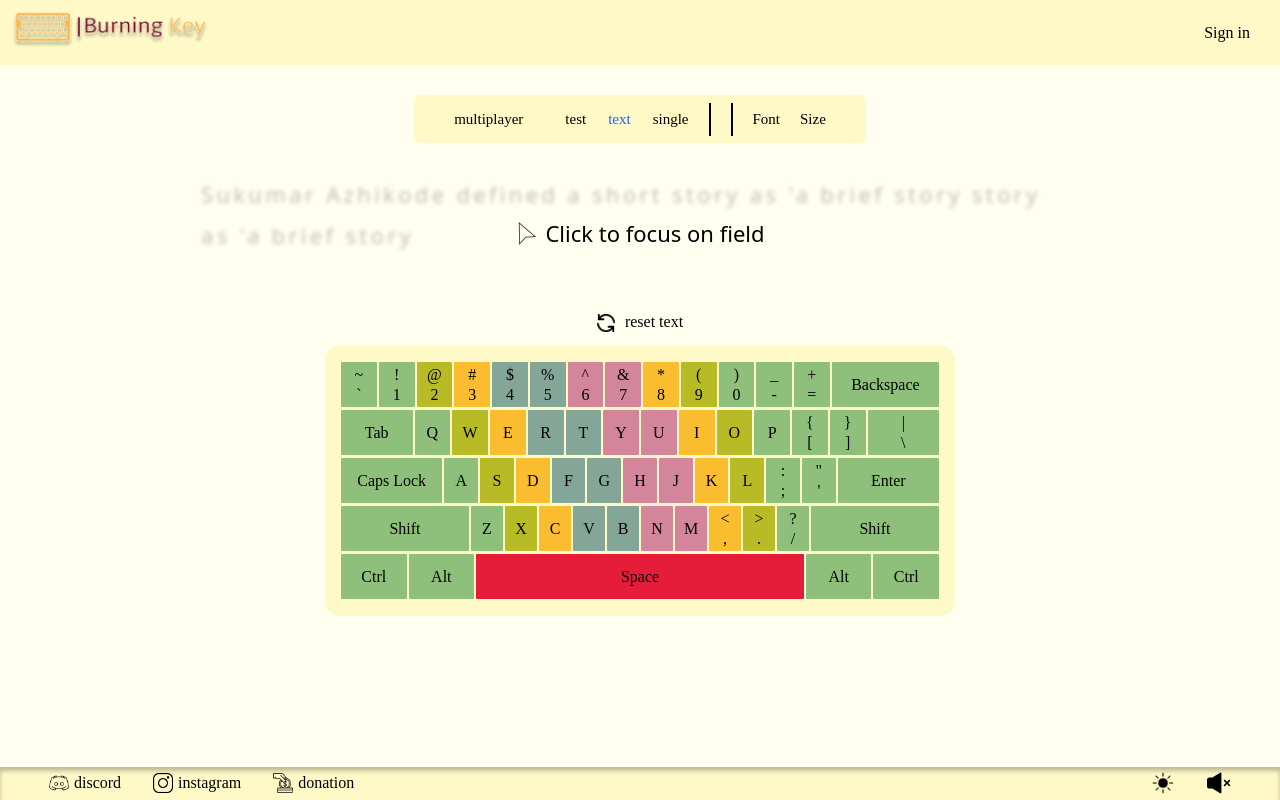
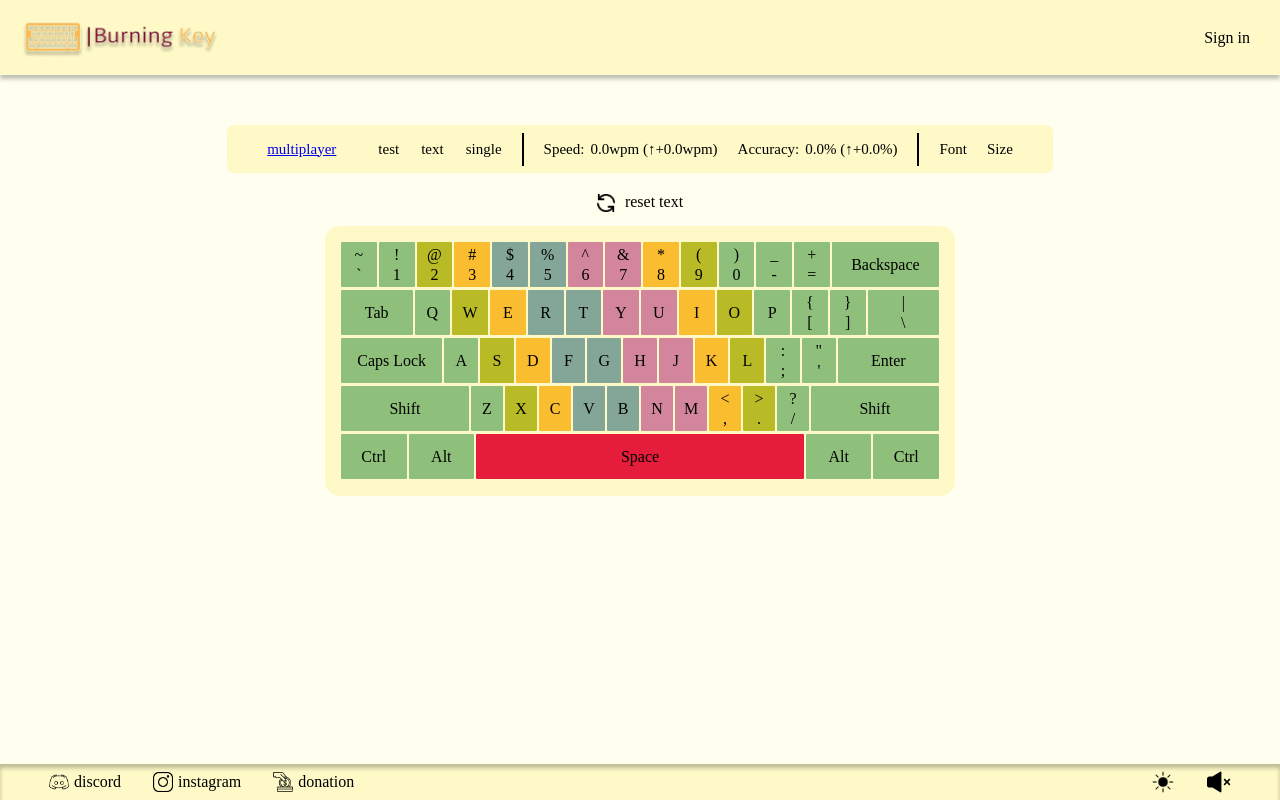
Before and after one commit to davinci-arch/burning-key-frontend, a React (Vite) app: page / in a window 1280 px wide. Built offline with nearby package versions, Linux system fonts and the light colour scheme.

Commit message:
[fix]: fixed styles

```diff
--- a/src/typing/components/SigninPage.jsx
+++ b/src/typing/components/SigninPage.jsx
@@ -1,5 +1,7 @@
 import "../styles/signinpage.scss";
 import { useState } from "react";
+import Header from "./Header.jsx";
+import Footer from "./Footer.jsx";
 
 export default function SigninPage({ isDarkTheme, toggleTheme, isSoundOn, toggleSound }) {
     const [email, setEmail] = useState("");
--- a/src/typing/components/SingleTyping.jsx
+++ b/src/typing/components/SingleTyping.jsx
@@ -8,9 +8,6 @@ export default function SingleTyping({ typoRef, isSoundOn, setNewSpeed, newAccur
     const [countKeys, setCountKeys] = useState(0);
     const [isFocused, setFocused] = useState(false);
     const [isPause, setIsPause] = useState(false);
-    let regex = /.*?\s|.*?$/g;
-    const [textAPI, setTextAPI] = useState("Sukumar Azhikode defined a short story as 'a brief story story as 'a brief story");
-    const [words, setWords] = useState(textAPI.match(regex));
     useEffect(() => {
         let timer;
         if (isRunning) {
@@ -62,14 +59,13 @@ export default function SingleTyping({ typoRef, isSoundOn, setNewSpeed, newAccur
                 isDarkTheme={isDarkTheme}
                 selectedFont={selectedFont}
                 selectedSize={selectedSize}
-                textAPI={words}
             >
 
                 {!isFocused ?
-                    <div className="description"
-                        onClick={handleFocuse}
+                    <div className={`description ${isDarkTheme ? 'dark' : ''}`}
+                         onClick={handleFocuse}
                     >
-                        <span className="img-container">
+                        <span className={`img-container ${isDarkTheme ? 'dark' : ''}`}>
                             <img src="/src/assets/cursor.png" alt="cursor" className="cursor-pointer" />
                         </span>
                         <span className="hint">Click to focus on field</span>
--- a/src/typing/components/SingleTypingPage.jsx
+++ b/src/typing/components/SingleTypingPage.jsx
@@ -7,8 +7,9 @@ import SingleTyping from './SingleTyping';
 import { Link } from 'react-router-dom';
 import Header from './Header';
 import Footer from './Footer';
+
 export default function SingleTypingPage({ isDarkTheme, toggleTheme, isSoundOn, toggleSound,
-    selectedFont, handleFontClick, selectedSize, handleSizeClick }) {
+                                             selectedFont, handleFontClick, selectedSize, handleSizeClick }) {
 
     const typoRef = useRef(null);
 
@@ -16,9 +17,26 @@ export default function SingleTypingPage({ isDarkTheme, toggleTheme, isSoundOn,
     const [accuracy, setAccuracy] = useState(0);
     const [prevSpeed, setPrevSpeed] = useState(0.0);
     const [prevAccuracy, setPrevAccuracy] = useState(0);
-    const [activeTab, setActiveTab] = useState('text');
+    const [activeTab, setActiveTab] = useState(() => {
+        return  localStorage.getItem('activeTab');
+    });
+
+
     const [choosenTime, setTime] = useState(15);
     const [result, setResult] = useState(false);
+
+    // Retrieve the activeTab from localStorage when the component mounts
+    useEffect(() => {
+        const savedActiveTab = localStorage.getItem('activeTab');
+        if (savedActiveTab) {
+            setActiveTab(savedActiveTab);
+        }
+    }, []);
+
+    // Save the activeTab to localStorage whenever it changes
+    useEffect(() => {
+        localStorage.setItem('activeTab', activeTab);
+    }, [activeTab]);
 
     const setNewSpeed = (wpm) => {
         setSpeed(wpm);
@@ -34,7 +52,6 @@ export default function SingleTypingPage({ isDarkTheme, toggleTheme, isSoundOn,
         setActiveTab(tab);
     };
 
-
     const changeTime = (value) => {
         setTime(value);
     }
@@ -44,24 +61,18 @@ export default function SingleTypingPage({ isDarkTheme, toggleTheme, isSoundOn,
             typoRef.current.resetText();
         }
     }
+
     return (
         <div className="single-typing">
             <Header isDarkTheme={isDarkTheme} />
 
             <div className={`home ${isDarkTheme ? 'dark' : ''}`}>
-                {result ?
-                    <TypingResult
-                        speed={speed}
-                        prevSpeed={prevSpeed}
-                        accuracy={accuracy}
-                        prevAccuracy={prevAccuracy} /> : null
-                }
                 <div className="toolbar-container">
                     <div className="toolbar">
                         <div className="navigation">
                             <Link to="/multiplayer/rooms" className='link'>
                                 <p onClick={() => handleTabClick('multiplayer')}
-                                    className={activeTab === 'multiplayer' ? 'active' : ''}>
+                                   className={activeTab === 'multiplayer' ? 'active' : ''}>
                                     multiplayer
                                 </p>
                             </Link>
@@ -79,13 +90,21 @@ export default function SingleTypingPage({ isDarkTheme, toggleTheme, isSoundOn,
                         </div>
                         <span className="separator"></span>
                         <div className="toolbar-middle">
-                            {activeTab === "test" ?
-                                <div className="time-options">
-                                    <p onClick={() => changeTime(15)} className={choosenTime === 15 ? 'active' : ''}>15</p>
-                                    <p onClick={() => changeTime(30)} className={choosenTime === 30 ? 'active' : ''}>30</p>
-                                    <p onClick={() => changeTime(60)} className={choosenTime === 60 ? 'active' : ''}>60</p>
-                                </div> : null
-                            }
+                            <TypingResult
+                                speed={speed}
+                                prevSpeed={prevSpeed}
+                                accuracy={accuracy}
+                                prevAccuracy={prevAccuracy}/>
+                            <div className={`time-options ${activeTab === "test" ? 'expanded' : ''}`}>
+                                <p onClick={() => changeTime(15)}
+                                   className={choosenTime === 15 ? 'active' : ''}>15</p>
+                                <p onClick={() => changeTime(30)}
+                                   className={choosenTime === 30 ? 'active' : ''}>30</p>
+                                <p onClick={() => changeTime(60)}
+                                   className={choosenTime === 60 ? 'active' : ''}>60</p>
+                                <p onClick={() => changeTime(120)}
+                                   className={choosenTime === 120 ? 'active' : ''}>120</p>
+                            </div>
                         </div>
                         <span className="separator"></span>
                         <div className="text-config">
@@ -173,7 +192,7 @@ export default function SingleTypingPage({ isDarkTheme, toggleTheme, isSoundOn,
 
             </div>
             <Footer isDarkTheme={isDarkTheme} toggleTheme={toggleTheme} isSoundOn={isSoundOn}
-                toggleSound={toggleSound} />
+                    toggleSound={toggleSound} />
         </div>
     )
 }
--- a/src/typing/components/TestTyping.jsx
+++ b/src/typing/components/TestTyping.jsx
@@ -9,9 +9,7 @@ export default function TestTyping({ typoRef, isSoundOn, setNewSpeed, newAccurac
     const [countKeys, setCountKeys] = useState(0);
     const [elapsedTime, setElapsedTime] = useState(0);
     const [isFocused, setFocused] = useState(false);
-    let regex = /.*?\s|.*?$/g;
-    const [textAPI, setTextAPI] = useState("Sukumar Azhikode defined a short story as 'a brief story story as 'a brief story");
-    const [words, setWords] = useState(textAPI.match(regex));
+
     const handleClick = useRef(null);
 
     useEffect(() => {
@@ -37,12 +35,13 @@ export default function TestTyping({ typoRef, isSoundOn, setNewSpeed, newAccurac
                 });
             }, 1000);
         } else if (!isRunning && elapsedTime !== 0) {
+            document.getElementsByClassName("time-options")[0].removeEventListener('click', handleClick.current, true);
             clearInterval(timer);
             finishTest();
         }
         return () => {
             clearInterval(timer);
-            document.getElementsByClassName("time-options")[0].removeEventListener('click', handleClick.current, true);
+            // document.getElementsByClassName("time-options")[0].removeEventListener('click', handleClick.current, true);
         };
     }, [isRunning]);
 
@@ -100,11 +99,11 @@ export default function TestTyping({ typoRef, isSoundOn, setNewSpeed, newAccurac
                 isDarkTheme={isDarkTheme}
                 selectedFont={selectedFont}
                 selectedSize={selectedSize}
-                textAPI={words}
             >
+
                 {!isFocused ?
-                    <div className="description" onClick={handleFocuse}>
-                        <span className="img-container">
+                    <div className={`description ${isDarkTheme ? 'dark' : ''}`} onClick={handleFocuse}>
+                        <span className={`img-container ${isDarkTheme ? 'dark' : ''}`}>
                             <img src="/src/assets/cursor.png" alt="cursor" className="cursor-pointer" />
                         </span>
                         <span className="hint">Click to focus on field</span>
--- a/src/typing/components/Typing.jsx
+++ b/src/typing/components/Typing.jsx
@@ -8,9 +8,11 @@ import "../styles/typing.scss"
 import { getText } from "../api/TextAPI"
 
 const Typing = forwardRef((props, ref) => {
+    const [textAPI, setTextAPI] = useState("Sukumar Azhikode Azhikode Azhikode Azhikode Azhikode Azhikode Azhikode Azhikode Azhikode Azhikode Azhikode Azhikode Azhikode Azhikode Azhikode Azhikode Azhikode Azhikode Azhikode Azhikode Azhikode Azhikode Azhikode Azhikode Azhikode Azhikode Azhikode Azhikode Azhikode Azhikode Azhikode Azhikode defined a short story as 'a brief story story as 'a brief story");
     const [inputText, setInputText] = useState("");
     const [counterExtraLetter, setCounterExtraLetter] = useState(0);
-    const [words, setWords] = useState(props.textAPI);
+    let regex = /.*?\s|.*?$/g;
+    const [words, setWords] = useState(textAPI.match(regex));
     const [isCursorVisible, setCursorVisible] = useState(false);
     const [extraLetter, setExtraLetter] = useState([]);
     const [wordIndex, setWordIndex] = useState(0);
@@ -18,9 +20,29 @@ const Typing = forwardRef((props, ref) => {
     const [lines, setLines] = useState([]);
     const [countCorrectTypingKeys, setCountCorrectTypingKeys] = useState(0);
     const [countTypingKeys, setCountTypingKeys] = useState(0);
+    const [isLoaded, setLoaded] = useState(false);
     const inputRef = useRef(null);
     const containerRef = useRef(null);
     const amountOfExtraLetters = 5;
+
+
+    // (fetch data from server)
+    // useEffect(() => {
+    //     const fetchData = async () => {
+    //         const result = await getText();
+    //         setTextAPI(result);
+    //         setWords(result.match(regex));
+    //     }
+    //     fetchData();
+    // }, []);
+    useEffect(() => {
+        if (props.type == "multiplayer") {
+            setLoaded(true);
+            if (isLoaded) {
+                props.amountOfWords(words.length);
+            }
+        }
+    }, [isLoaded]);
 
     useImperativeHandle(ref, () => ({
         resetText() {
@@ -43,7 +65,7 @@ const Typing = forwardRef((props, ref) => {
     }));
 
     const resetAllData = () => {
-        setWords(props.textAPI);
+        setWords(textAPI.match(regex));
         setInputText("");
         setWordIndex(0);
         setCounterExtraLetter(0);
--- a/src/typing/components/TypingResult.jsx
+++ b/src/typing/components/TypingResult.jsx
@@ -1,4 +1,4 @@
-
+import '../styles/typingresult.scss';
 export default function TypingResult({speed, prevSpeed, accuracy, prevAccuracy}) {
     const getColorClass = (current, previous) => {
         if (current > previous) {
@@ -10,9 +10,9 @@ export default function TypingResult({speed, prevSpeed, accuracy, prevAccuracy})
     };
 
     return (
+        <div className="empty-middle">
             <div>
-            <div className="speed-container">
-                <span style={{ marginLeft: '25px', marginRight: '3px', color: 'indigo', fontSize: '17px' }}>
+                            <span className="span-name">
                                 Speed:
                             </span>
                 <span className="speed-value">{speed.toFixed(1)}wpm</span> (
@@ -20,8 +20,8 @@ export default function TypingResult({speed, prevSpeed, accuracy, prevAccuracy})
                                 {speed - prevSpeed >= 0 ? '↑+' : '↓'}{(speed - prevSpeed).toFixed(1)}wpm
                             </span>)
             </div>
-            <div className="accuracy-container">
-                <span style={{ marginLeft: '30px', marginRight: '3px', color: 'indigo', fontSize: '17px' }}>
+            <div>
+                            <span className="span-name">
                                 Accuracy:
                             </span>
                 <span className="accuracy-value">{accuracy.toFixed(1)}%</span> (
--- a/src/typing/styles/index.scss
+++ b/src/typing/styles/index.scss
@@ -5,6 +5,7 @@
 }
 
 .main-header {
+    z-index: 0;
     width: 100%;
     background-color: #FEF9C7;
     box-shadow: 0 4px 4px 0 rgba(0, 0, 0, .25);
@@ -17,6 +18,8 @@
         width: 258px;
         height: 61px;
         cursor: pointer;
+        margin-left: 10px;
+        margin-top: 10px;
     }
 
     .user-panel {
@@ -37,7 +40,7 @@
 
 .main-footer {
     width: 100%;
-    height: 38px;
+    height: 42px;
     background-color: #FEF9C7;
     font-family: "Roboto Slab";
     box-shadow: inset 0 4px 4px rgba(0, 0, 0, .25);
--- a/src/typing/styles/mainpage.scss
+++ b/src/typing/styles/mainpage.scss
@@ -6,7 +6,6 @@ $toolbar-margin: 20px;
     height: 100%;
     display: flex;
     flex-direction: column;
-    // justify-content: space-between;
 }
 
 .single-typing {
@@ -16,8 +15,11 @@ $toolbar-margin: 20px;
     justify-content: space-between;
 }
 .toolbar-container {
+    margin-top: 20px;
+    z-index: 1;
     display: flex;
     justify-content: center;
+    position: relative;
 
     .toolbar {
         background-color: #FEF9C7;
@@ -28,63 +30,69 @@ $toolbar-margin: 20px;
         align-items: center;
         border-radius: 7px;
         font-size: 15px;
-        a {
-            text-decoration: none;
-            color: black;
-        }
-        .empty-middle {
-            transition: color ease-in-out 300ms;
-
-            a {
-                text-decoration: none;
-                color: #000;
-
-            }
 
         .toolbar-middle {
-
             flex: 1;
             display: flex;
             align-items: center;
             font-family: "Roboto Slab";
+            position: relative;
 
-                .speed-value,
-                .accuracy-value {
-                    margin-left: 3px;
+            .time-options {
+                position: absolute;
+                top: 130%;
+                width: 70%;
+                background-color: #FEF9C7;
+                border-radius: 0 0 17px 17px;
+                overflow: hidden;
+                max-height: 0;
+                transition: max-height 0.1s ease-in-out;
+                display: flex;
+                flex-direction: row;
+                justify-content: center;
+                align-items: center;
+                gap: 20px;
+                margin-left: 70px;
+                height: 30px;
 
-                }
+                p {
+                    cursor: pointer;
 
-                .speed {
-                    margin-right: 20px;
-                }
-
-                .accuracy {
-                    margin-right: 20px;
-                }
-
-                .span-name {
-                    margin-left: 20px;
-                    margin-right: 3px;
-                    color: #1034e7;
-                    font-size: 15px;
+                    &.active {
+                        color: #1766ff;
                     }
                 }
 
+                user-select: none;
+            }
 
+            .time-options.expanded {
+                max-height: 200px; /* достатньо для вмісту */
+            }
+
+            .time-options p {
+                padding: 10px;
+                cursor: pointer;
+            }
+
+            .time-options p.active {
+                font-weight: bold;
             }
         }
+    }
+
     .separator {
         border: 1px solid black;
         height: 31px;
         margin-left: 20px;
     }
+
     .navigation {
         display: flex;
         gap: 22px;
         transition: color ease-in-out 300ms;
         position: relative;
         font-family: "Roboto Slab";
-
 
         p {
             cursor: pointer;
@@ -94,7 +102,6 @@ $toolbar-margin: 20px;
                 color: #1766ff;
             }
         }
-
 
         p:hover {
             color: #1766FF;
@@ -170,6 +177,7 @@ $toolbar-margin: 20px;
         }
     }
 }
+
 
 .reset-text {
     display: flex;
@@ -273,7 +281,6 @@ $toolbar-margin: 20px;
 
     color: #d6d2bc;
 
-
 }
 
 .dark .toolbar-container {
@@ -291,9 +298,13 @@ $toolbar-margin: 20px;
             }
         }
 
-        a {
-            color: #d6d2bc;
-
+        .time-options{
+            background-color: #3a3c3d;
+            p {
+                &.active {
+                    color: #f8c869;
+                }
+            }
         }
 
         .separator {
@@ -350,28 +361,11 @@ $toolbar-margin: 20px;
     color: #121212;
 }
 
-.time-options {
-    display: flex;
-    flex-direction: row;
-    justify-content: center;
-    gap: 20px;
-    margin-left: 10px;
-
-    p {
-        cursor: pointer;
-
-        &.active {
-            color: #1766ff;
-        }
-    }
-
-    user-select: none;
-}
-
 .timer-container {
     display: flex;
     justify-content: center;
-
+    padding-top: 10px;
+    height: 40px;
     .timer {
         width: 870px;
         font-size: 25px;
--- a/src/typing/styles/typing.scss
+++ b/src/typing/styles/typing.scss
@@ -163,6 +163,11 @@
     }
 }
 
+.description.dark
+.img-container.dark{
+    filter: invert(95%) sepia(10%) saturate(400%) hue-rotate(7deg) brightness(90%) contrast(88%);
+}
+
 .cursor-pointer.dark {
     filter: invert(95%) sepia(10%) saturate(400%) hue-rotate(7deg) brightness(90%) contrast(88%);
 }
--- /dev/null
+++ b/src/typing/styles/typingresult.scss
@@ -0,0 +1,27 @@
+.empty-middle {
+  flex: 1;
+  display: flex;
+  align-items: center;
+  font-family: "Roboto Slab";
+
+  .speed-value,
+  .accuracy-value {
+    margin-left: 3px;
+
+  }
+
+  .speed {
+    $toolbar-margin: 20px;
+  }
+    .accuracy {
+      margin-right: 20px;
+    }
+
+    .span-name {
+      margin-left: 20px;
+      margin-right: 3px;
+     // color: #5574ff;
+      font-size: 15px;
+    }
+
+}
```
Also changed, not shown: src/typing/styles/signinpage.scss (+8 -3 lines). Lines whose indentation alone changed are shown as unchanged.
